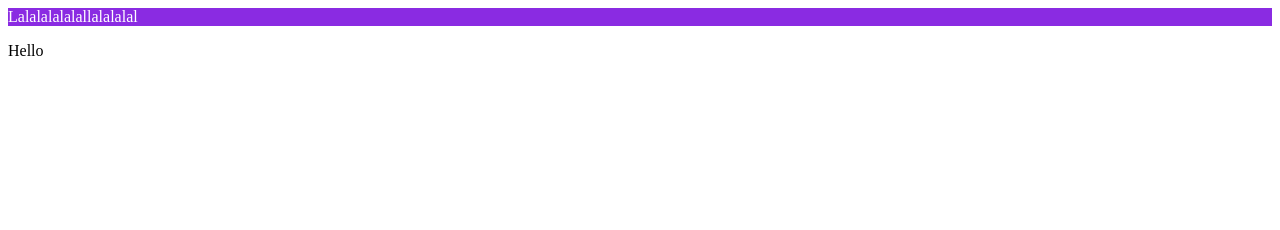
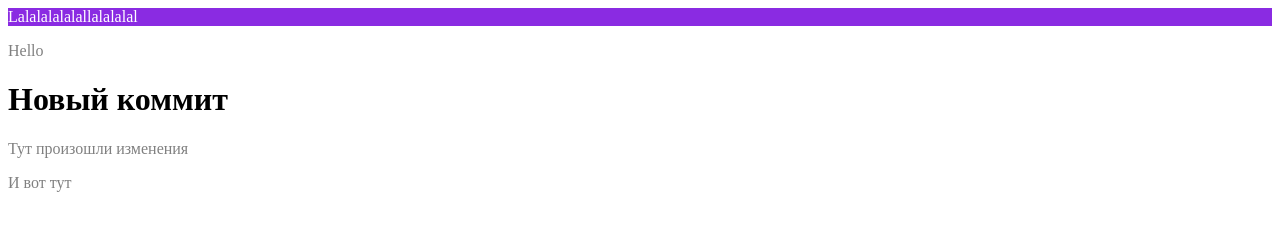
Before and after one commit to opatrusheva/first-project, a plain HTML site: page index.html in a window 1280 px wide. Drawn offline with Linux system fonts and the light colour scheme.

Commit message:
Коммит с изменениями в коде

```diff
--- a/index.html
+++ b/index.html
@@ -8,6 +8,8 @@
   <body>
     <div>Lalalalalalallalalalal</div>
     <p>Hello</p>
-
+    <h1>Новый коммит</h1>
+    <p> Тут произошли изменения</p>
+    <p>И вот тут</p>
   </body>
 </html>
--- a/style.css
+++ b/style.css
@@ -1,4 +1,8 @@
 div {
+  color: white;
   background-color: blueviolet;
-  color: white;
 }
+
+p{
+  color: grey;
+}
```
